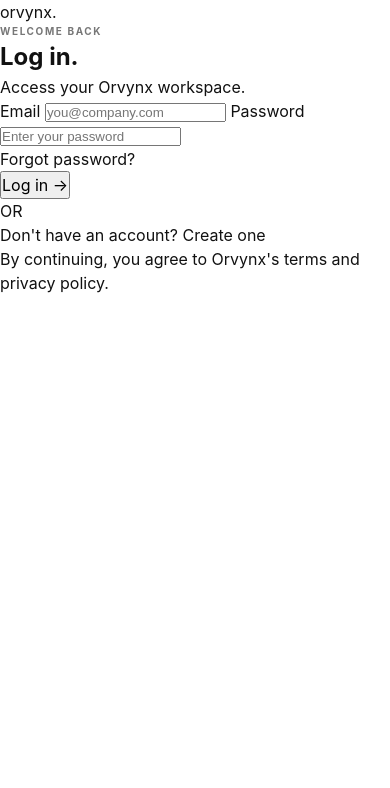
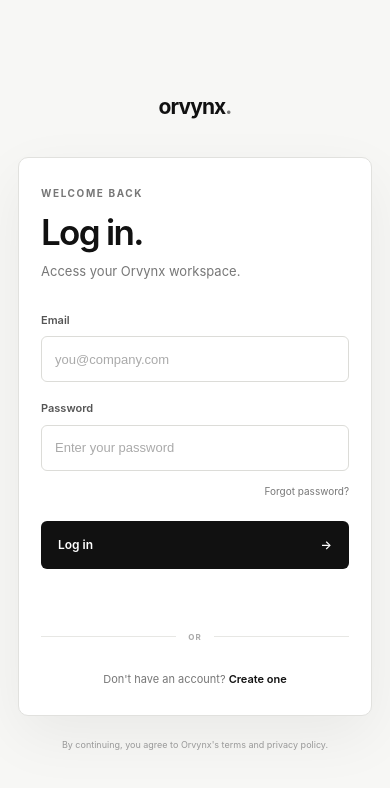
Before and after one commit to yazoniplay/Orvynx, a plain HTML site: page login.html in a window 390 px wide. Drawn offline with nearby package versions, Linux system fonts and the light colour scheme.

Commit message:
Add styles for authentication pages
Added styles for authentication pages including layout, form elements, and responsive design.

```diff
--- a/style.css
+++ b/style.css
@@ -1614,3 +1614,295 @@
 }
 
 }
+/* =========================================================
+   AUTH PAGES
+   ========================================================= */
+
+.auth-page {
+    min-height: 100vh;
+
+    display: flex;
+    align-items: center;
+    justify-content: center;
+
+    background: #f7f7f5;
+}
+
+.auth-container {
+    width: 100%;
+    max-width: 430px;
+
+    padding: 50px 24px;
+}
+
+.auth-logo {
+    display: block;
+
+    width: fit-content;
+
+    margin: 0 auto 34px;
+
+    color: #111;
+
+    font-size: 21px;
+    font-weight: 700;
+    letter-spacing: -0.9px;
+}
+
+.auth-logo span {
+    color: #777;
+}
+
+.auth-card {
+    width: 100%;
+
+    padding: 38px;
+
+    background: #fff;
+
+    border: 1px solid #e1e1de;
+    border-radius: 12px;
+
+    box-shadow:
+        0 20px 60px rgba(0, 0, 0, 0.06);
+}
+
+.auth-header {
+    margin-bottom: 30px;
+}
+
+.auth-header h1 {
+    margin-top: 12px;
+
+    font-size: 40px;
+    line-height: 1.12;
+
+    letter-spacing: -2px;
+    font-weight: 600;
+}
+
+.auth-header > p:last-child {
+    margin-top: 10px;
+
+    color: #777;
+
+    font-size: 13px;
+}
+
+.auth-form {
+    display: flex;
+    flex-direction: column;
+    gap: 18px;
+}
+
+.auth-form label {
+    display: flex;
+    flex-direction: column;
+    gap: 8px;
+
+    color: #555;
+
+    font-size: 11px;
+    font-weight: 600;
+}
+
+.auth-form input {
+    width: 100%;
+    height: 46px;
+
+    padding: 0 13px;
+
+    color: #111;
+
+    background: #fff;
+
+    border: 1px solid #dcdcd8;
+    border-radius: 6px;
+
+    outline: none;
+
+    font-size: 13px;
+
+    transition:
+        border-color 0.2s ease,
+        box-shadow 0.2s ease;
+}
+
+.auth-form input::placeholder {
+    color: #aaa;
+}
+
+.auth-form input:hover {
+    border-color: #c5c5c1;
+}
+
+.auth-form input:focus {
+    border-color: #111;
+
+    box-shadow:
+        0 0 0 3px rgba(0, 0, 0, 0.06);
+}
+
+.auth-options {
+    margin-top: -5px;
+
+    display: flex;
+    justify-content: space-between;
+
+    font-size: 10px;
+}
+
+.auth-options a {
+    color: #777;
+}
+
+.auth-options a:hover {
+    color: #111;
+}
+
+.auth-submit {
+    width: 100%;
+    height: 48px;
+
+    margin-top: 4px;
+
+    padding: 0 17px;
+
+    display: flex;
+    align-items: center;
+    justify-content: space-between;
+
+    color: #fff;
+    background: #111;
+
+    border: 0;
+    border-radius: 6px;
+
+    font-size: 12px;
+    font-weight: 600;
+
+    cursor: pointer;
+
+    transition:
+        background 0.2s ease,
+        transform 0.2s ease;
+}
+
+.auth-submit:hover {
+    background: #292929;
+    transform: translateY(-1px);
+}
+
+.auth-submit:active {
+    transform: translateY(0);
+}
+
+.auth-submit:disabled {
+    opacity: 0.55;
+    cursor: not-allowed;
+    transform: none;
+}
+
+.auth-message {
+    min-height: 18px;
+
+    margin-top: -2px;
+
+    color: #777;
+
+    font-size: 11px;
+    line-height: 1.5;
+}
+
+.auth-message.error {
+    color: #c64b4b;
+}
+
+.auth-message.success {
+    color: #299b62;
+}
+
+.auth-divider {
+    margin: 28px 0;
+
+    display: flex;
+    align-items: center;
+    gap: 12px;
+
+    color: #aaa;
+
+    font-size: 8px;
+    font-weight: 700;
+    letter-spacing: 1px;
+}
+
+.auth-divider::before,
+.auth-divider::after {
+    content: "";
+
+    flex: 1;
+
+    height: 1px;
+
+    background: #e7e7e4;
+}
+
+.auth-footer {
+    color: #777;
+
+    text-align: center;
+
+    font-size: 11px;
+}
+
+.auth-footer a {
+    color: #111;
+
+    font-weight: 600;
+}
+
+.auth-footer a:hover {
+    text-decoration: underline;
+}
+
+.password-hint {
+    margin-top: -10px;
+
+    color: #999;
+
+    font-size: 9px;
+}
+
+.auth-legal {
+    margin-top: 22px;
+
+    color: #999;
+
+    text-align: center;
+
+    font-size: 9px;
+    line-height: 1.6;
+}
+
+
+/* MOBILE */
+
+@media (max-width: 500px) {
+
+    .auth-container {
+        padding: 30px 18px;
+    }
+
+    .auth-card {
+        padding: 28px 22px;
+
+        border-radius: 10px;
+    }
+
+    .auth-header h1 {
+        font-size: 35px;
+
+        letter-spacing: -1.7px;
+    }
+
+}
```
